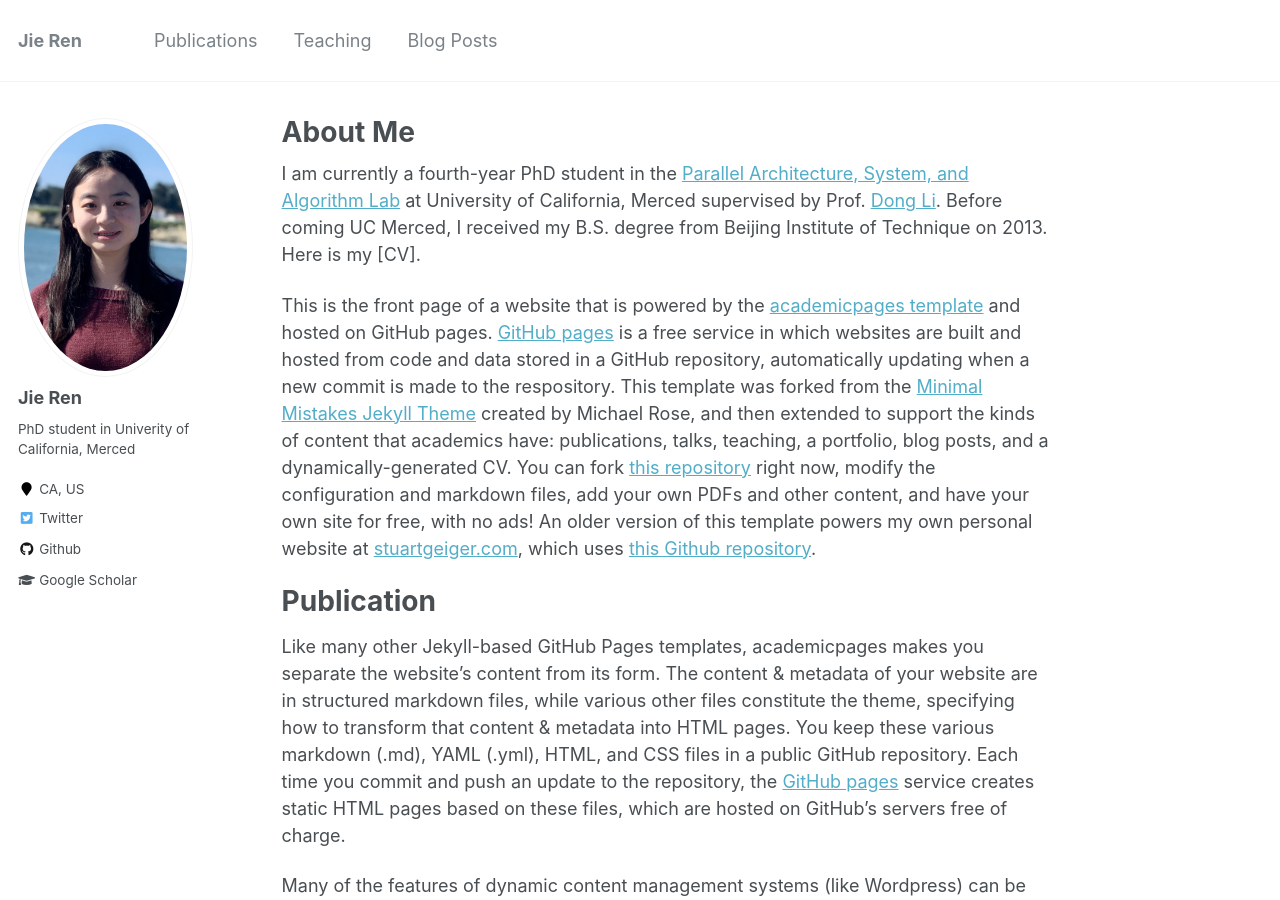
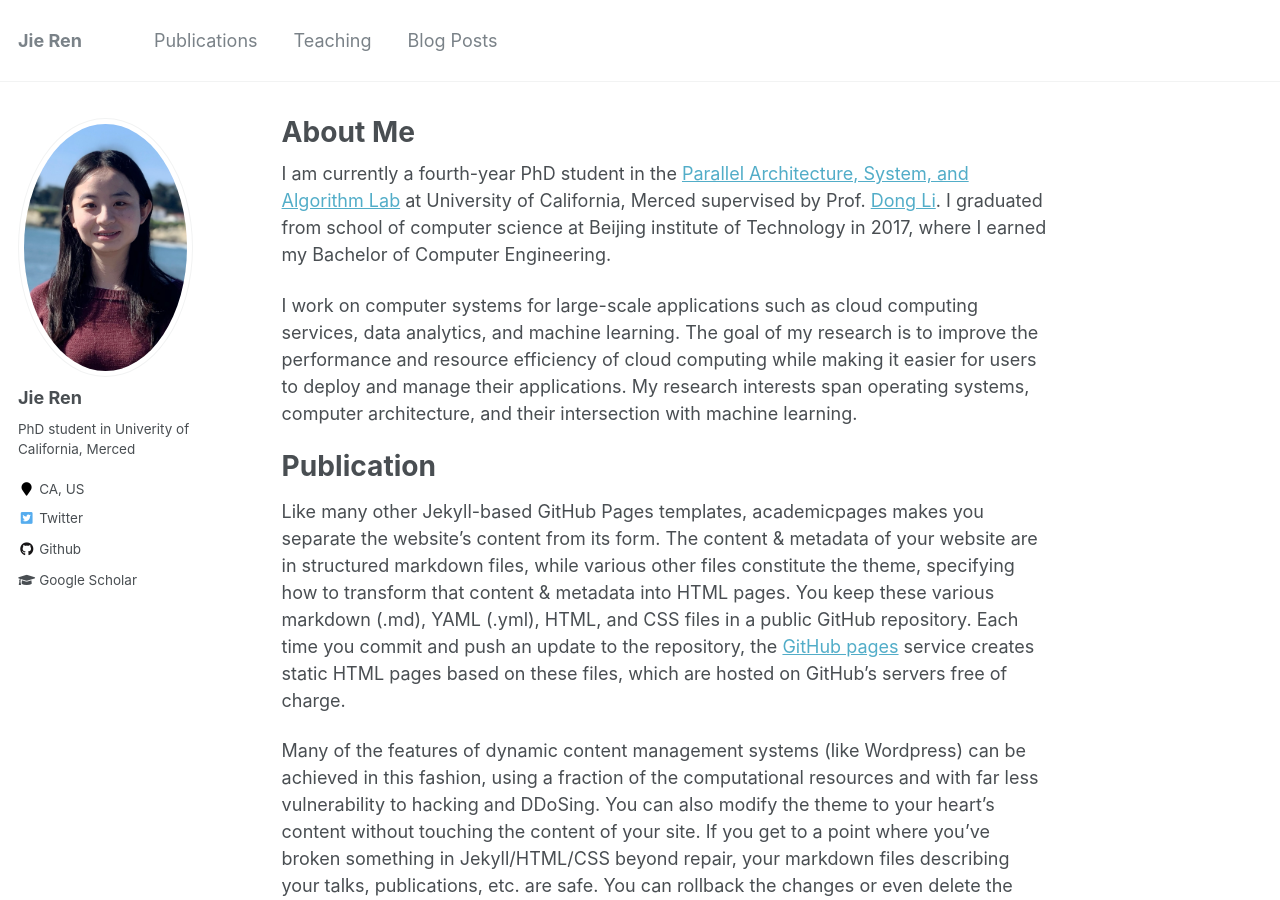
Before and after one commit to jren73/jren73.github.io, a Jekyll site: the page built from _pages/about.md, in a window 1280 px wide and 900 px high. Built offline with Jekyll 4.4.1, drawn with Linux system fonts in a browser that asks for light colours.

Commit message:
Update about.md

```diff
--- a/_pages/about.md
+++ b/_pages/about.md
@@ -8,9 +8,10 @@
   - /about.html
 ---
 
-I am currently a fourth-year PhD student in the [Parallel Architecture, System, and Algorithm Lab](http://pasalabs.org) at University of California, Merced supervised by Prof. [Dong Li](https://faculty.ucmerced.edu/dong-li/). Before coming UC Merced, I received my B.S. degree from Beijing Institute of Technique on 2013. Here is my [CV].
+I am currently a fourth-year PhD student in the [Parallel Architecture, System, and Algorithm Lab](http://pasalabs.org) at University of California, Merced supervised by Prof. [Dong Li](https://faculty.ucmerced.edu/dong-li/). I graduated from school of computer science at Beijing institute of Technology in 2017, where I earned my Bachelor of Computer Engineering.
 
-This is the front page of a website that is powered by the [academicpages template](https://github.com/academicpages/academicpages.github.io) and hosted on GitHub pages. [GitHub pages](https://pages.github.com) is a free service in which websites are built and hosted from code and data stored in a GitHub repository, automatically updating when a new commit is made to the respository. This template was forked from the [Minimal Mistakes Jekyll Theme](https://mmistakes.github.io/minimal-mistakes/) created by Michael Rose, and then extended to support the kinds of content that academics have: publications, talks, teaching, a portfolio, blog posts, and a dynamically-generated CV. You can fork [this repository](https://github.com/academicpages/academicpages.github.io) right now, modify the configuration and markdown files, add your own PDFs and other content, and have your own site for free, with no ads! An older version of this template powers my own personal website at [stuartgeiger.com](http://stuartgeiger.com), which uses [this Github repository](https://github.com/staeiou/staeiou.github.io).
+I work on computer systems for large-scale applications such as cloud computing services, data analytics, and machine learning. The goal of my research is to improve the performance and resource efficiency of cloud computing while making it easier for users to deploy and manage their applications. My research interests span operating systems, computer architecture, and their intersection with machine learning.
+
 
 Publication
 ======
```
